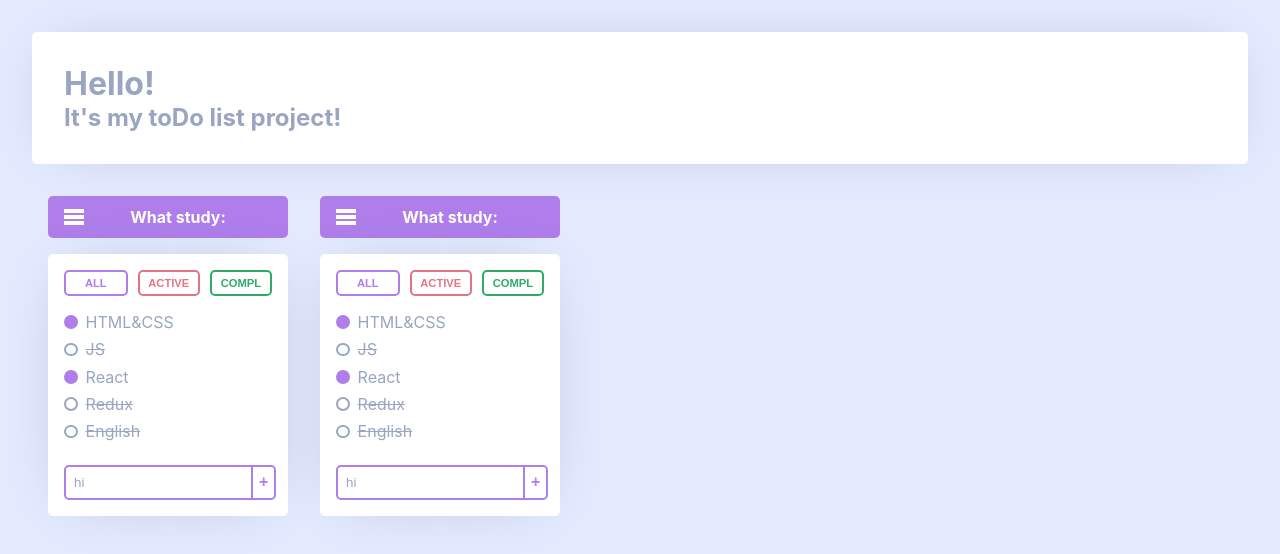
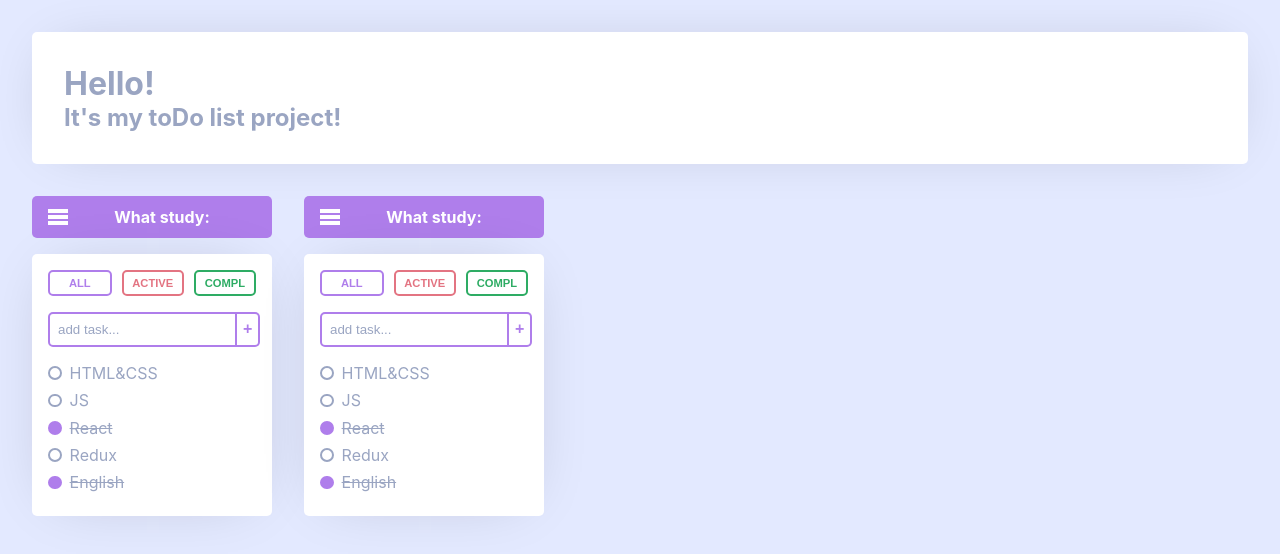
Before and after one commit to marinadegames/moon-tasks, a React (Create React App) app: page / in a window 1280 px wide. Shown: the top 554 px of the page. Built offline with nearby package versions, Linux system fonts and the light colour scheme.

Commit message:
added cnahge task status

```diff
--- a/src/Components/ToDoList/AddTaskForm/AddTaskForm.module.css
+++ b/src/Components/ToDoList/AddTaskForm/AddTaskForm.module.css
@@ -1,7 +1,7 @@
 .formAddTask{
     display: flex;
     justify-content: flex-start;
-    padding: 0 1rem 1rem 1rem;
+    padding: 1rem 1rem 0rem 1rem;
 }
 .formAddTask input{
     outline: none;
@@ -9,6 +9,9 @@
     padding: 0.5rem 0 0.5rem 0.5rem;
     border: 2px solid var(--generalColor);
     border-radius: var(--borderRadiusCustom) 0 0 var(--borderRadiusCustom);
+}
+.formAddTask input::placeholder{
+    color: var(--textColor);
 }
 .formAddTask button {
     border-top: 2px solid var(--generalColor);
--- a/src/Components/ToDoList/AddTaskForm/AddTaskForm.tsx
+++ b/src/Components/ToDoList/AddTaskForm/AddTaskForm.tsx
@@ -1,7 +1,9 @@
 // imports
-import React, {useState} from "react";
+import React from "react";
 import s from './AddTaskForm.module.css'
+
 // assets
+
 // types
 
 
@@ -9,23 +11,14 @@
 
 export const AddTaskForm = function (props: any) {
 
-    //hooks
-    let [onOff, setOnOff] = useState(false)
-
-    // functions
-    const onClickOpenInput = () => {
-        props.setOnOff(true)
-    }
-    const offClickOpenInput = () => {
-        props.setOnOff(false)
-    }
-
     return (
         <div className={s.formAddTask}>
             <input className={s.inputAddTask}
-                   value={'hi'}
-                   onChange={ () => {} }/>
-            <button>+</button>
+                   value={props.title}
+                   placeholder={'add task...'}
+                   onKeyPress={props.onKeyPressHandler}
+                   onChange={props.onChangeHandler}/>
+            <button onClick={props.onClickHandler}>+</button>
         </div>
     )
 }
--- a/src/Components/ToDoList/ToDoList.module.css
+++ b/src/Components/ToDoList/ToDoList.module.css
@@ -27,7 +27,7 @@
 }
 .task {
     border-radius: var(--borderRadiusCustom);
-    padding: 1rem;
+    padding: 1rem 2rem 1rem 0;
     width: 15rem;
 }
 
@@ -110,16 +110,14 @@
 
 
 /*STYLES CHECKBOX*/
-
 /*Вид кастомного чекбокса в состояниях hover, active, focus и disabled*/
 
 .customCheckbox {
     position: absolute;
-    z-index: -1;
+    /*z-index: -1;*/
     opacity: 0;
 }
 .customCheckbox+label {
-
     display: inline-flex;
     align-items: center;
     user-select: none;
@@ -139,7 +137,6 @@
     transition: ease-in 0.2s;
 }
 .customCheckbox:checked+label::before {
-
     border: 2px solid var(--generalColor);
     background-color: var(--generalColor);
 }
--- a/src/Components/ToDoList/ToDoList.tsx
+++ b/src/Components/ToDoList/ToDoList.tsx
@@ -34,15 +34,13 @@
     //hooks
     const [title, setTitle] = useState('')
     const [tasks, setTasks] = useState([
-        {id: v1(), title: 'HTML&CSS', isDone: true},
+        {id: v1(), title: 'HTML&CSS', isDone: false},
         {id: v1(), title: 'JS', isDone: false},
         {id: v1(), title: 'React', isDone: true},
         {id: v1(), title: 'Redux', isDone: false},
-        {id: v1(), title: 'English', isDone: false},
+        {id: v1(), title: 'English', isDone: true},
     ])
     const [filterValue, setFilterValue] = useState('ALL')
-    const [changeInputAddTask, setChangeInputAddTask] = useState('')
-
     //functions
     let filterTasksIsDone = tasks
     const removeTask = (id: string) => {
@@ -63,7 +61,6 @@
         setTasks([newTitle, ...tasks])
     }
     const onChangeHandler = (event: ChangeEvent<HTMLInputElement>) => {
-        console.log('yea')
         setTitle(event.currentTarget.value)
 
     }
@@ -83,6 +80,15 @@
 
     const onClickRemoveTask = (id: string) => {
         removeTask(id)
+    }
+
+    const changeTaskStatus = (taskId: string, isDone: boolean) => {
+        let task = tasks.find((t) => t.id === taskId)
+        if (task) {
+            task.isDone = isDone
+        }
+        let copy = [...tasks]
+        setTasks(copy)
     }
 
     return (
@@ -107,20 +113,36 @@
                     </button>
                 </div>
 
+                <AddTaskForm
+                    onChangeHandler={onChangeHandler}
+                    title={title}
+                    onKeyPressHandler={onKeyPressHandler}
+                    onClickHandler={onClickHandler}
+                />
+
                 <div className={s.tasks}>
                     {filterTasksIsDone.map((t) => {
+
+                        const onChangeHandler = (e: ChangeEvent<HTMLInputElement>) => {
+                            changeTaskStatus(t.id, e.currentTarget.checked)
+                            console.log(t.id, e.currentTarget.checked)
+                        }
+
                         return (
-                            <div className={s.tasksBox}>
-                                <div key={t.id} className={s.mainBoxTasks}>
-
+                            <div className={s.tasksBox}
+                                 key={t.id}>
+                                <div className={s.mainBoxTasks}>
                                     <input type="checkbox"
                                            className={s.customCheckbox}
                                            name="happy"
                                            checked={t.isDone}
+                                           onChange={onChangeHandler}
                                     />
+
                                     <label htmlFor="happy"
-                                           className={ t.isDone ? s.textTrue : s.textFalse}
-                                    >{t.title}</label>
+                                           className={!t.isDone ? s.textTrue : s.textFalse}>
+                                        {t.title}
+                                    </label>
                                     <button onClick={() => onClickRemoveTask(t.id)}
                                             className={s.btnRemoveTask}>
                                         {deleteIcon}
@@ -131,8 +153,6 @@
                     })}
                 </div>
 
-                <AddTaskForm
-                />
 
             </div>
 
```
Also changed, not shown: 1 other file (tests, documents, lock files or other folders).
